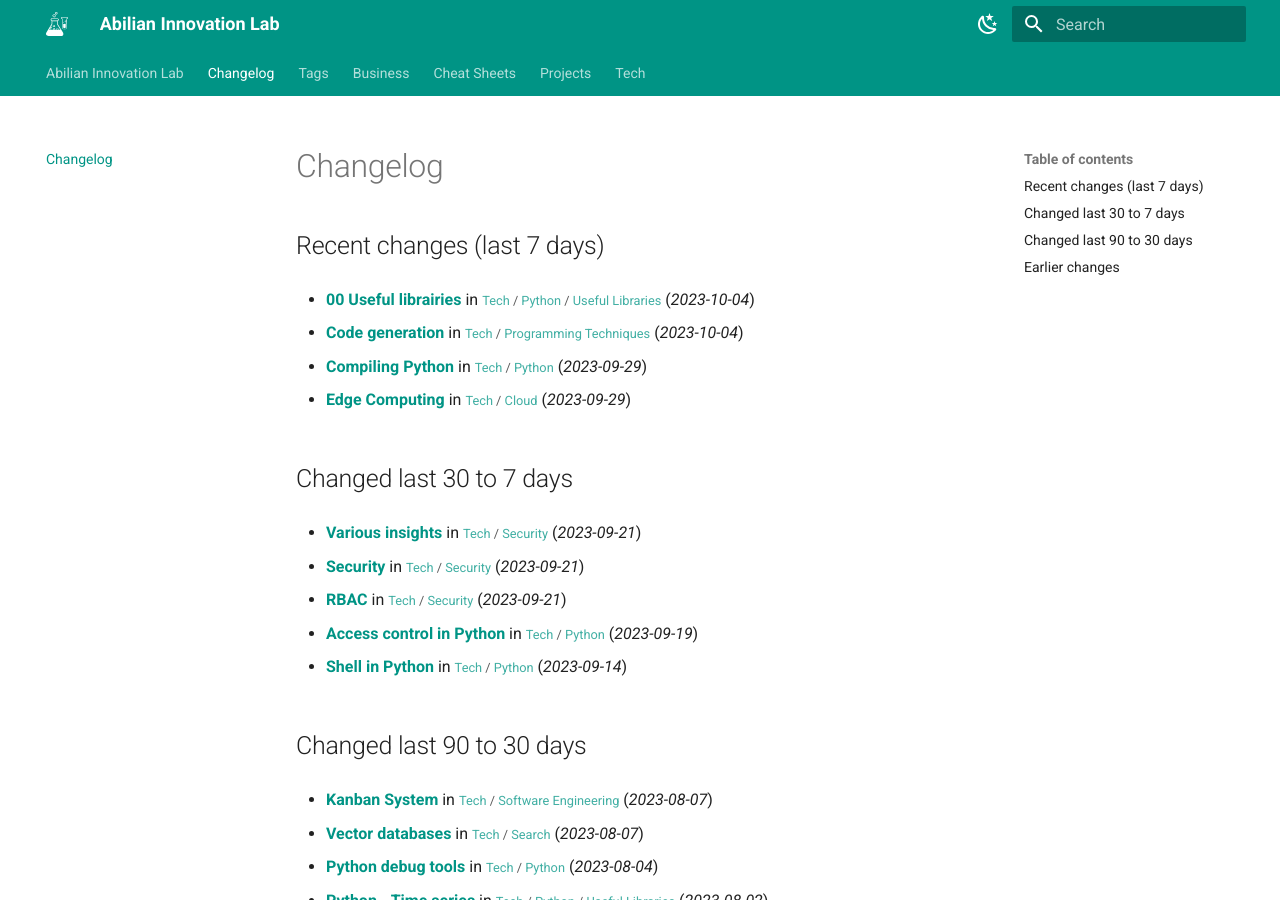
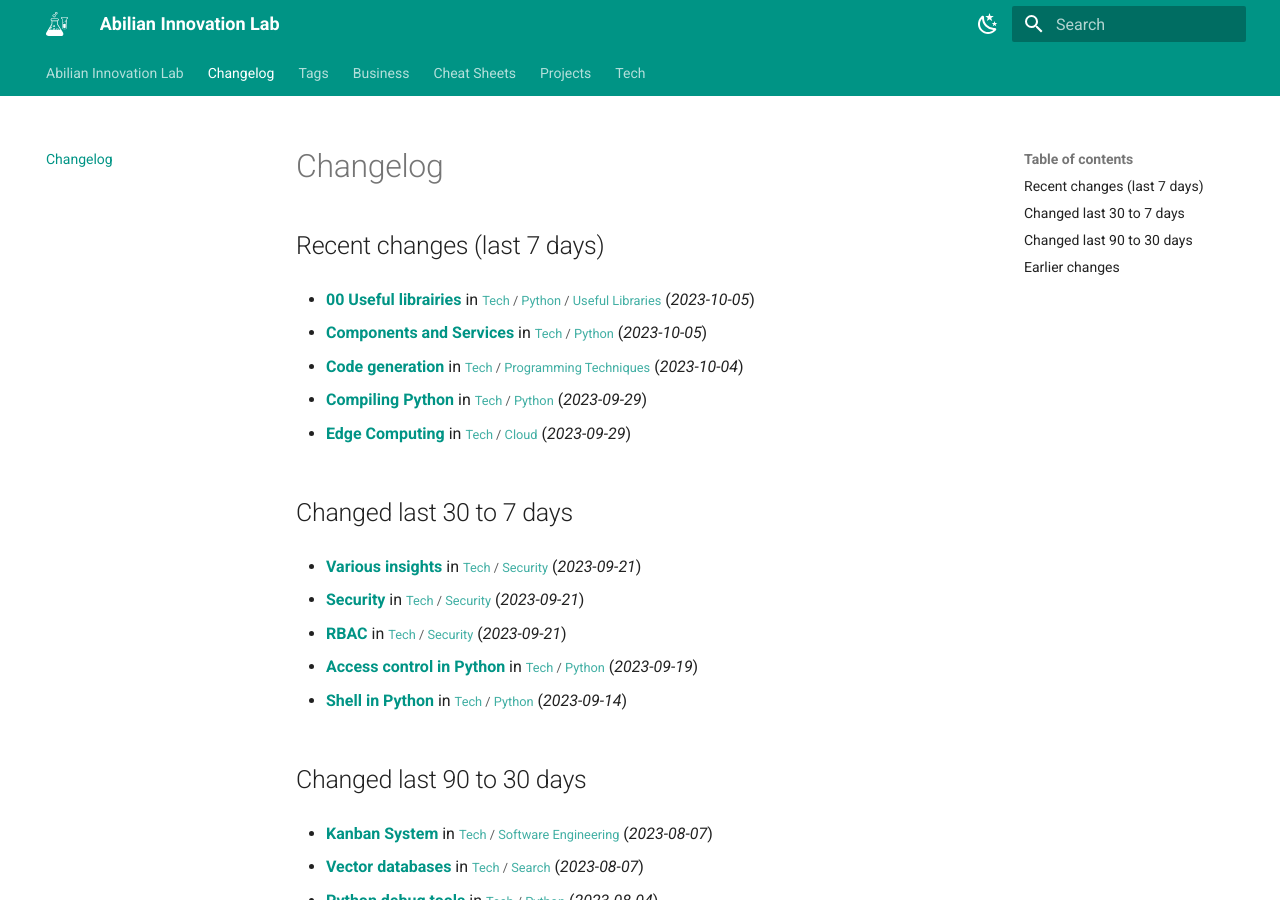
Before and after one commit to abilian/lab.abilian.com, an MkDocs documentation site: the page built from docs/changelog.md, in a window 1280 px wide and 900 px high. Built offline with MkDocs 1.6.1 and Material for MkDocs 9.7.7, drawn with Linux system fonts in a browser that asks for light colours; comment, search, counter and statistics services are not loaded.

Commit message:
Update content

```diff
--- a/docs/changelog.md
+++ b/docs/changelog.md
@@ -2,7 +2,9 @@
 
 ## Recent changes (last 7 days)
 
-- **[00 Useful librairies](/Tech/Python/Useful Libraries/00 Useful librairies/)** in <small>[Tech](/Tech/00 Technology/) / [Python](/Tech/Python/(Pretty) tables in Python/) / [Useful Libraries](/Tech/Python/Useful Libraries/00 Useful librairies/)</small> (*2023-10-04*)
+- **[00 Useful librairies](/Tech/Python/Useful Libraries/00 Useful librairies/)** in <small>[Tech](/Tech/00 Technology/) / [Python](/Tech/Python/(Pretty) tables in Python/) / [Useful Libraries](/Tech/Python/Useful Libraries/00 Useful librairies/)</small> (*2023-10-05*)
+
+- **[Components and Services](/Tech/Python/Components and Services/)** in <small>[Tech](/Tech/00 Technology/) / [Python](/Tech/Python/(Pretty) tables in Python/)</small> (*2023-10-05*)
 
 - **[Code generation](/Tech/Programming Techniques/Code generation/)** in <small>[Tech](/Tech/00 Technology/) / [Programming Techniques](/Tech/Programming Techniques/Assertions/)</small> (*2023-10-04*)
 
```
